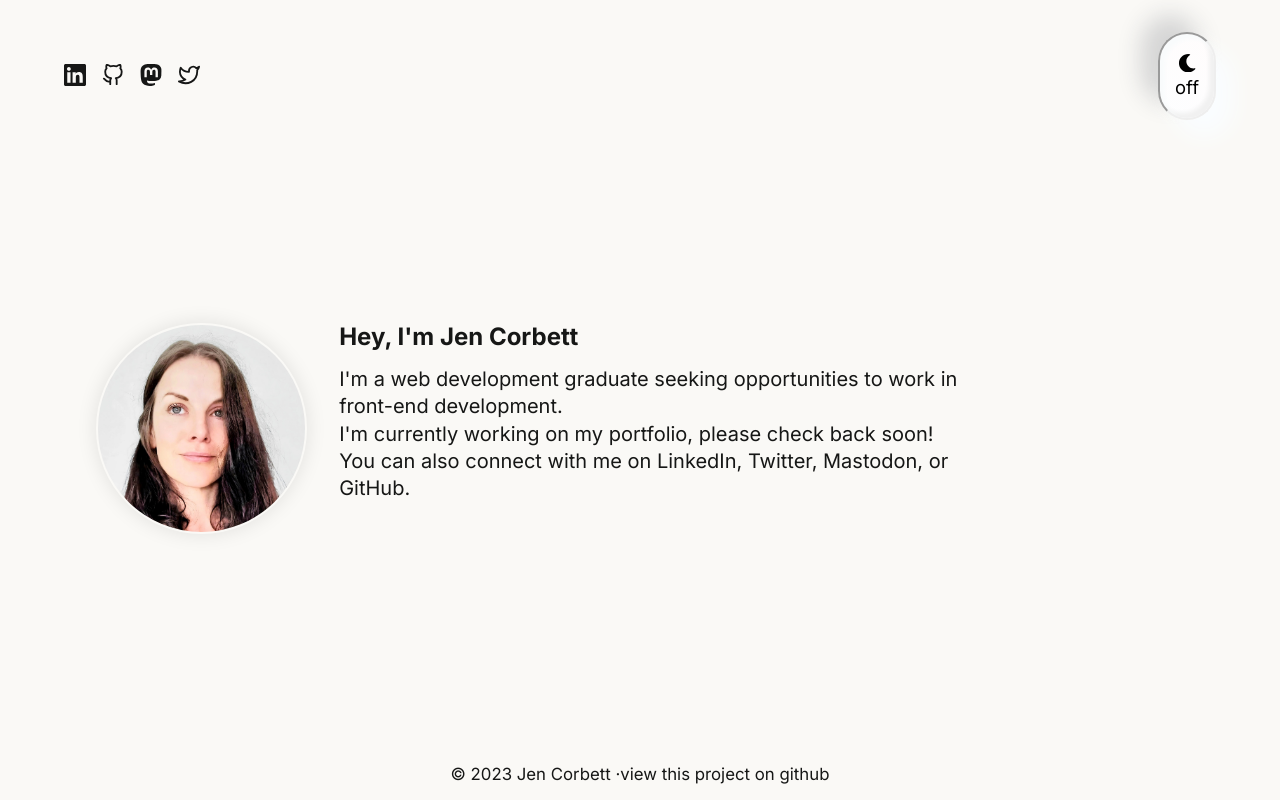
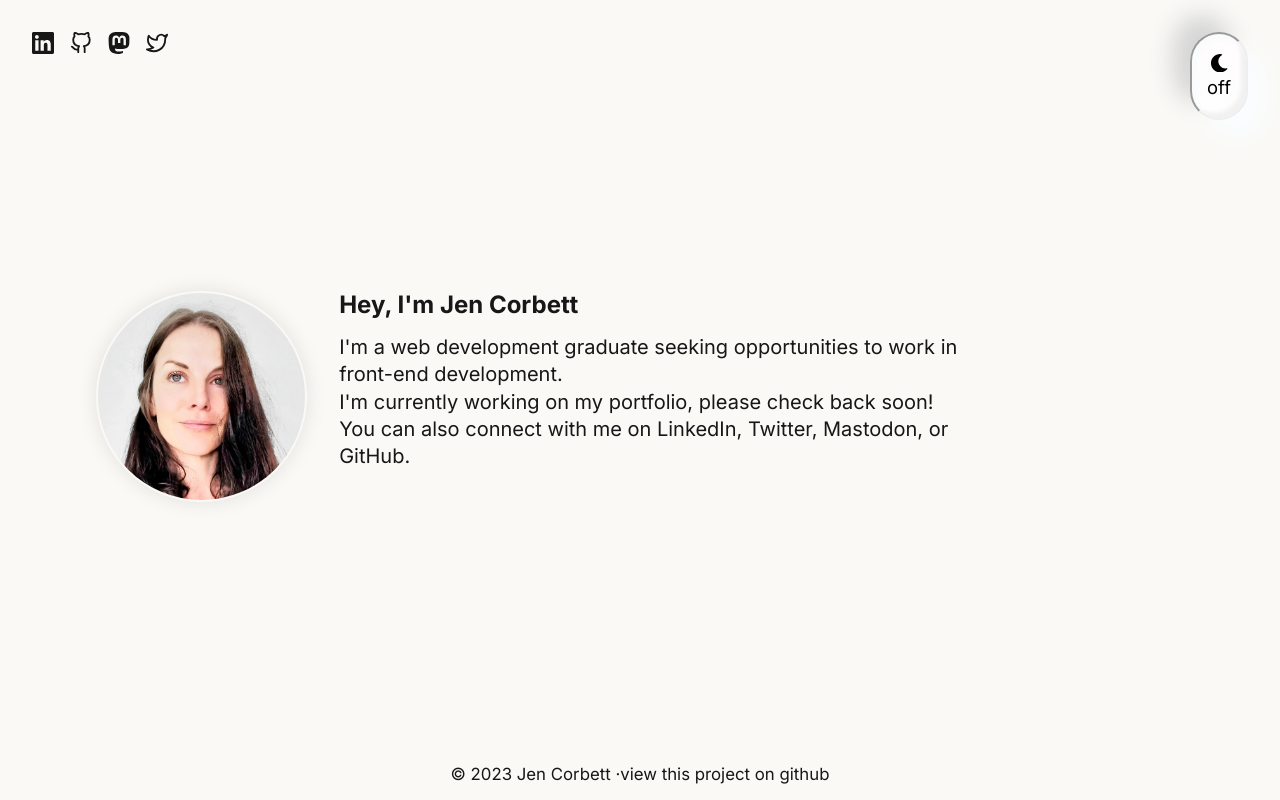
Before and after one commit to ajenstory/jencorbett.dev, a Next.js app in the folder app/: page / in a window 1280 px wide. Built offline with nearby package versions, Linux system fonts and the light colour scheme.

Commit message:
adjust navbar

```diff
--- a/app/components/navbar.module.css
+++ b/app/components/navbar.module.css
@@ -2,7 +2,7 @@
   display: grid;
   justify-content: start;
   width: 40%;
-  margin: 4rem;
+  margin: 2rem;
   padding: 0rem;
 }
 
--- a/app/components/theme.module.css
+++ b/app/components/theme.module.css
@@ -6,7 +6,7 @@
   position: fixed;
   top: 0rem;
   right: 0rem;
-  margin: 2rem 4rem auto;
+  margin: 2rem 2rem auto;
   justify-content: center;
   align-items: center;
   transition: 0.5s;
```
